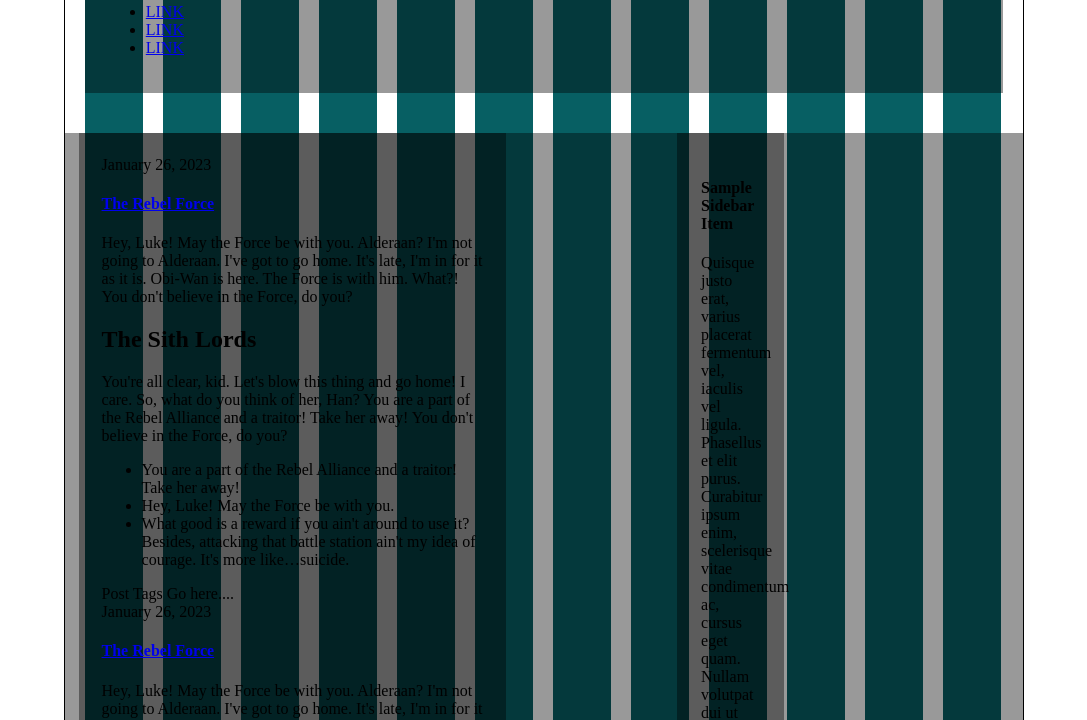
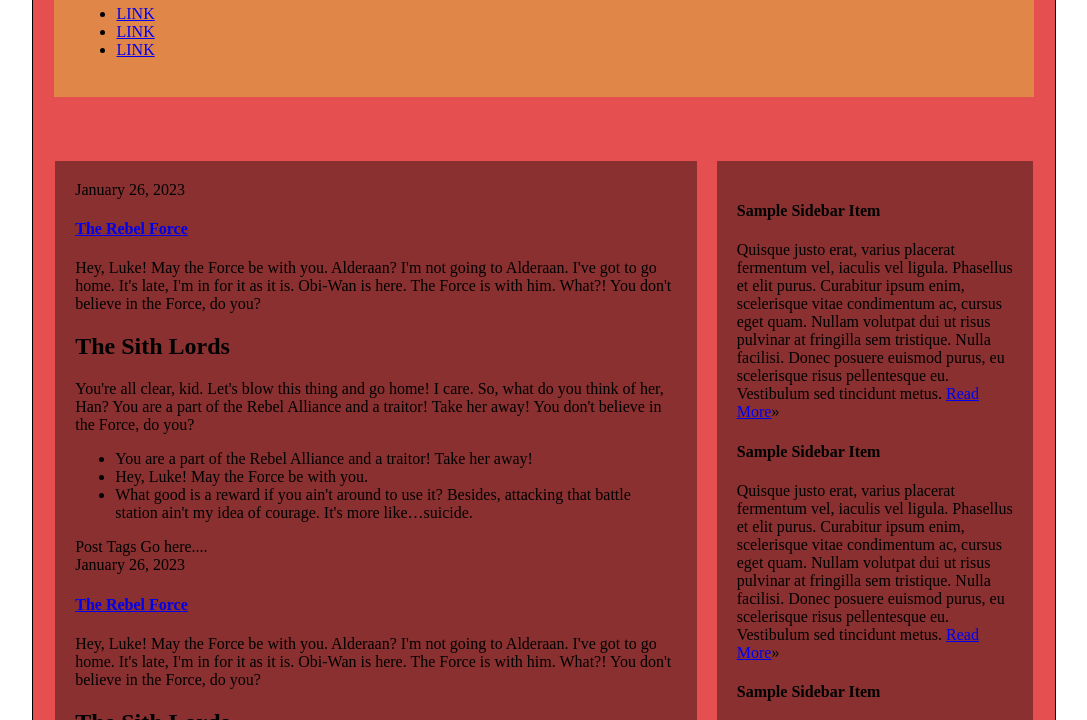
Before and after one commit to trezell/ifsc-3342-2, a plain HTML site: page css-grid-exercise-1/index.html in a window 1280 px wide. Shown: the part 202-922 px from the top of the page, without its empty margins (96-1183 px from the left). Drawn offline with Linux system fonts and the light colour scheme.

Commit message:
css grid done

```diff
--- a/css-grid-exercise-1/assets/css/style.css
+++ b/css-grid-exercise-1/assets/css/style.css
@@ -29,21 +29,21 @@
   background-image:url("https://s3-us-west-2.amazonaws.com/s.cdpn.io/7248/grid-1.png");*/
 
   main{
-    width:960px;
+    width:80vw;
     margin:2vh auto;
     border:1px solid #000;
-    background-image:url(../img/grid1.png);
     display:grid;
     grid-template-columns:repeat(12,1fr);
     gap:20px;
     padding:0;
+    background-color:rgba(230, 79, 79, 1);
   }
   header.primary, footer.primary{
     /*width:920px; which is 920/960=95.83%*/
     width:95.83%;
     /*margin:20px=2.083%*/
     margin:2.083%;
-    background-color: rgba(0,0,0,.4);
+    background-color: rgba(208, 235, 57, 0.348);
 
     /*padding:20px; which is 20/920 NOT 960 = 2.173%*/
     padding:2.173%;
@@ -51,29 +51,27 @@
   }
   #content{
     grid-column: 1 / span 12;
-    background-color: rgba(0,0,0,0.4);
+    background-color: rgba(230, 79, 79, 0.4);
     display:grid;
     grid-template-columns: repeat (12,1fr);
-    padding:0;
+    padding:2.173%;
     grid-gap:20px;
   }
   #blog{
     /*width:604px; which is 604/960=62.91%*/
-    width:62.91%;
+
     background-color: rgba(0,0,0,.4);
     /*padding:20px; which is 20/604=3.311%*/
-    padding:3.311%;
-    margin-left:2.083%;
+    padding:20px;
     grid-column: 1 / span 8;
     grid-row:1;
   }
   aside{
     /*width:292px; which is 292/960=30.41%*/
-    width:30.41%;
+
     background-color: rgba(0,0,0,.4);
     /*padding:20px; which is 20/292=6.849%*/
-    padding:6.849%;
-    margin-left:2.083%;
-    grid-column: 8 / 12;
+    padding:20px;
+    grid-column: 9 / span 3;
     grid-row:1;
   }
```
